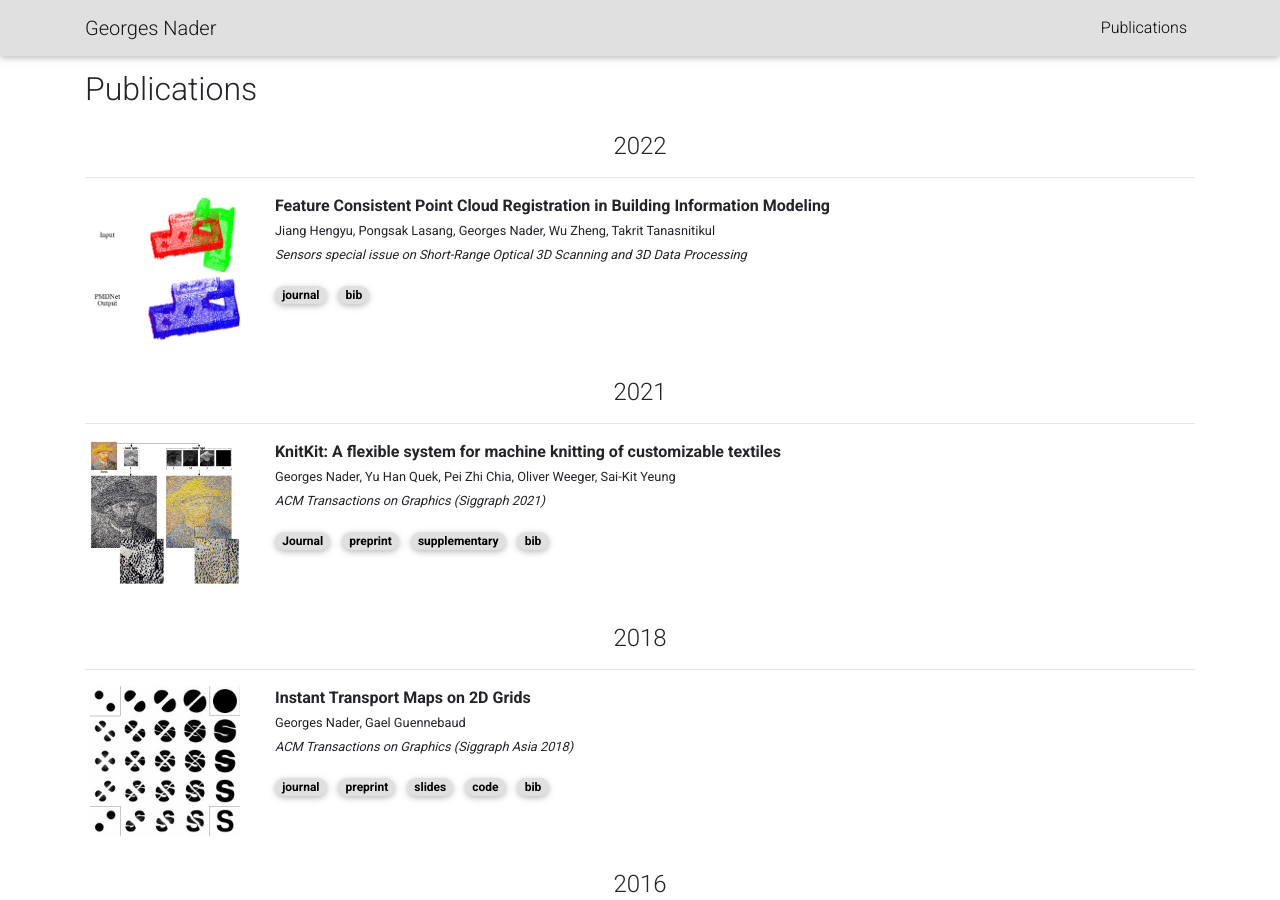
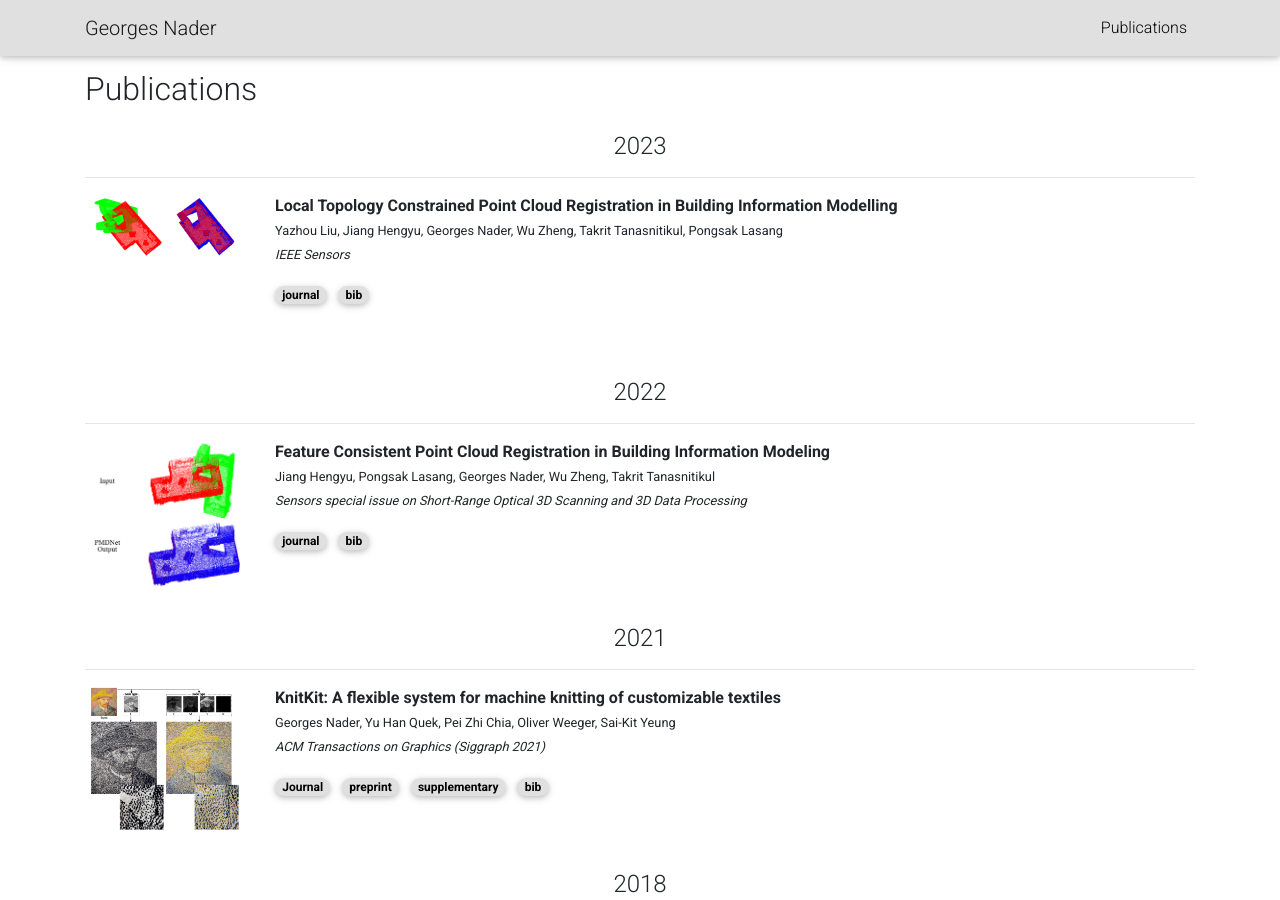
Before and after one commit to gnader/gnader.github.io, a Jekyll site: the page built from _pages/publications.html, in a window 1280 px wide and 900 px high. Built offline with Jekyll 4.4.1, drawn with Linux system fonts in a browser that asks for light colours; nearby versions of some CDN libraries; a style sheet for code colours, icons or effects is not loaded.

Commit message:
added Panasonic 2023 publications

```diff
--- a/_pages/publications.html
+++ b/_pages/publications.html
@@ -4,7 +4,7 @@ layout: default
 
 <div class="container h-100">
   <div class=""><h2 class="my-0">Publications</h2></div>
-  {%- for _year_ in (2014..2022) reversed -%}
+  {%- for _year_ in (2014..2024) reversed -%}
     {%- assign pubs = site.publications | where_exp: "pub", "pub.year == _year_" | sort: "year" | reverse -%}
     {%- if pubs.size > 0 -%}
         <div class="mt-4 py-0 text-center"><h4 class="py-0">{{_year_}}</h4></div>
--- /dev/null
+++ b/_publications/2023_pointcloud-registration.md
@@ -0,0 +1,44 @@
+---
+layout: paper
+
+year: 2023
+
+title: "Local Topology Constrained Point Cloud Registration in Building Information Modelling"
+authors:
+ - [Yazhou Liu, [0]]
+ - [Jiang Hengyu, [0]]
+ - [Georges Nader, [1, 2]]
+ - [Wu Zheng, [1]]
+ - [Takrit Tanasnitikul, [1]]
+ - [Pongsak Lasang, [1]]
+
+affiliations:
+ - School of Computer Science and Engineering, Nanjing University of Science and Technology
+ - Panasonic R&D Center Singapore
+ - Ubisoft La Forge
+
+journal: IEEE Sensors
+
+links:
+  journal: https://ieeexplore.ieee.org/abstract/document/10363107
+  bib: https://gnader.github.io/assets/img/pub/[bib]_2023_pointcloud_registration.bib
+
+caption: >
+  The flow of the proposed Local Topology Preserving (LTP) Network. It contains two core modules: 1) Local Topology Preserving (LTP) module reduces the effect of outliers; 2) Local mesh feature (LMF) module resolves the boundary feature ambiguity.
+---
+#### Abstract
+
+A new method is presented for point cloud registration which is an important process in Building Information Modelling (BIM). Unlike the general registration tasks, point cloud registration in BIM is challenging for two reasons: 1. The self-similarity of building structures increases the probability of mismatches (e.g., multiple windows/rooms may have similar geometry structures); 2. Hard boundaries (intersections between the planes) can provide important information for registration, but they cannot be effectively represented using point/line normal-based features because of definition ambiguity. To address these two issues, Local Topology Preserving (LTP) Module and Local Mesh Feature (LMF) are proposed. More specifically, LTP is based on the Euclidean metric preserving property of rigid transformation and encode this constrain in the process of self-similarity matrix multiplication to refine the matching results between the source and reference cloud; LMF combines geometric knowledge from point, line, and mesh levels to alleviate the impact of normal ambiguity. Experiments on general point clouds and architectural point clouds show that the proposed method is particularly robust to noise and has good generalization ability across different point cloud types.
+
+#### Citation
+
+<pre class="text-muted alert-secondary small col-12">
+<code>
+@Article{pointcloudcregistration_2023,
+  Author  = {Liu, Yazhou and Jiang, Hengyu and Nader, Georges and Wu, Zheng and Tanasnitikul, Takrit and Lasang, Pongsak},
+  Title   = {Local Topology Constrained Point Cloud Registration in Building Information Modelling},
+  Journal = {IEEE Sensors Journal},
+  Year    = {2023}
+}
+</code>
+</pre>
--- /dev/null
+++ b/assets/img/pub/[bib]_2023_pointcloud_registration.bib
@@ -0,0 +1,8 @@
+@Article{pointcloudcregistration_2022,
+  AUTHOR    = {Jiang, Hengyu and Lasang, Pongsak and Nader, Georges and Wu, Zheng and Tanasnitikul, Takrit},
+  TITLE     = {Feature Consistent Point Cloud Registration in Building Information Modeling},
+  JOURNAL   = {Sensors},
+  VOLUME    = {22},
+  YEAR      = {2022},
+  NUMBER    = {24}
+}
```
Also changed, not shown: _publications/2022_pointcloud-registration.md (+1 -1 lines), assets/img/pub/2023_pointcloud-registration_teaser.png (added), assets/img/pub/2023_pointcloud-registration_thumb.png (added).
